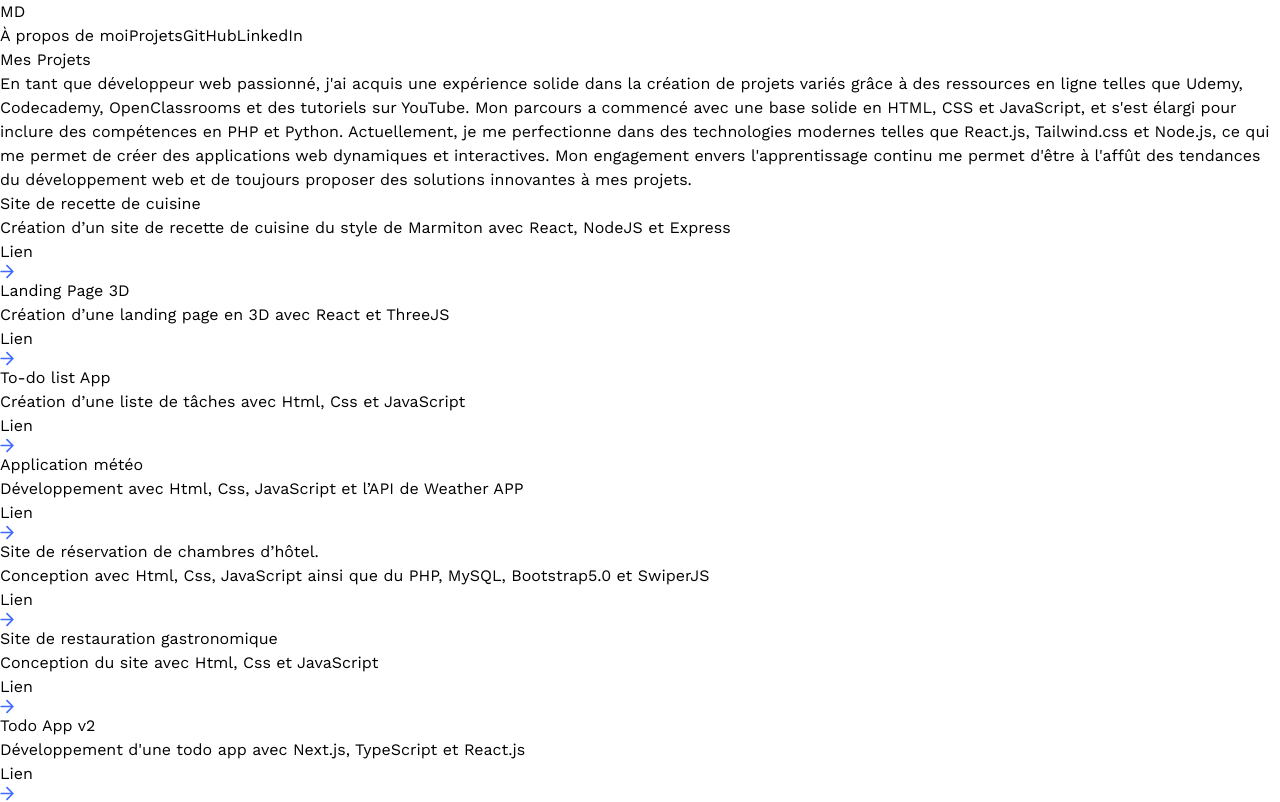
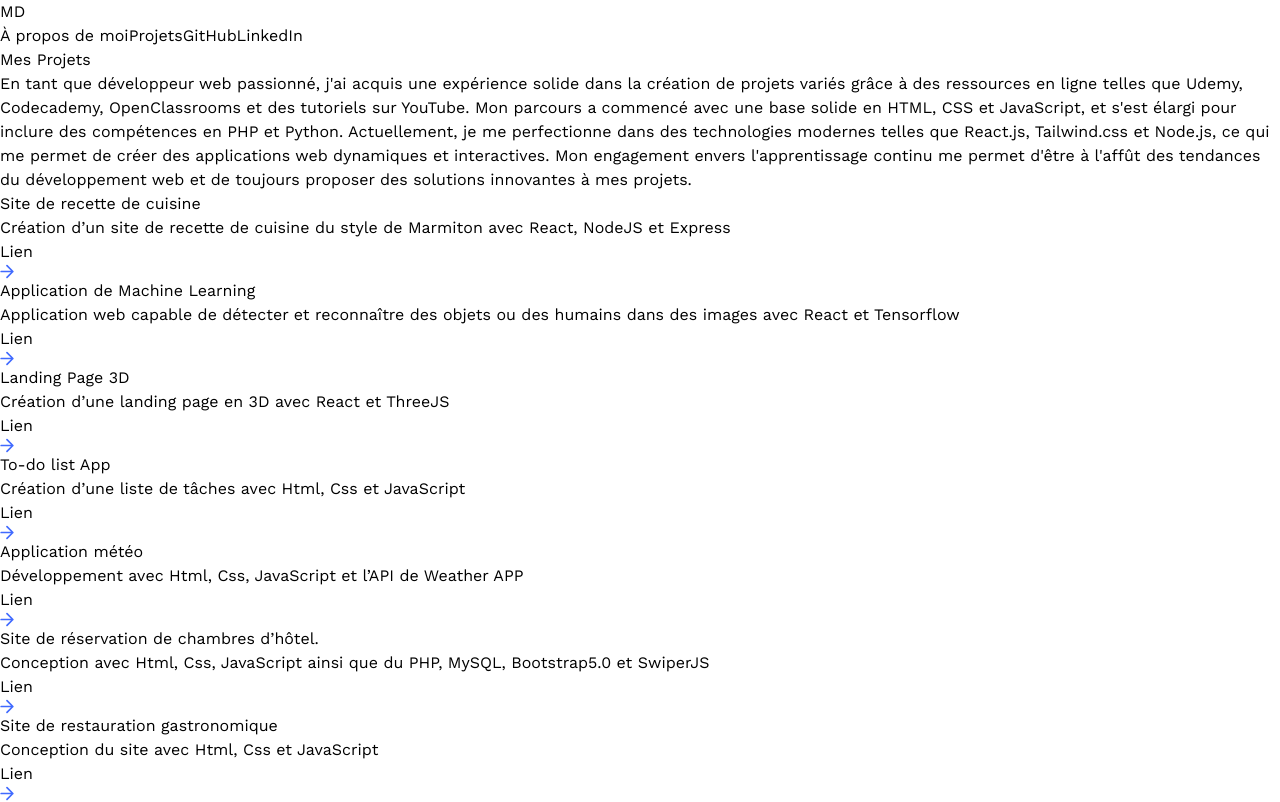
Before and after one commit to MarvinDlls/Portfolio-3D, a React (Vite) app: page /projects in a window 1280 px wide. Shown: the top 802 px of the page. Built offline with nearby package versions, Linux system fonts and the light colour scheme.

Commit message:
Add new project entry for 'Application de Machine Learning' with associated icon

```diff
--- a/src/constants/index.js
+++ b/src/constants/index.js
@@ -4,6 +4,7 @@ import tache from '../assets/tache.svg';
 import globe from '../assets/globe.svg';
 import python from '../assets/python.png';
 import ecole from '../assets/ecole.png';
+import ia from '../assets/images/ai.png';
 import {
     car,
     contact,
@@ -191,6 +192,13 @@ export const projects = [
         link: 'https://projet-ecf-marvin.vercel.app/',
     },
     {
+        iconUrl: ia,
+        theme: 'btn-back-yellow',
+        name: "Application de Machine Learning",
+        description: "Application web capable de détecter et reconnaître des objets ou des humains dans des images avec React et Tensorflow",
+        link: 'https://ia-reconnaissance-image.vercel.app/'
+    },
+    {
         iconUrl: globe,
         theme: 'btn-back-orange',
         name: 'Landing Page 3D',
```
Also changed, not shown: src/assets/images/ai.png (added).
